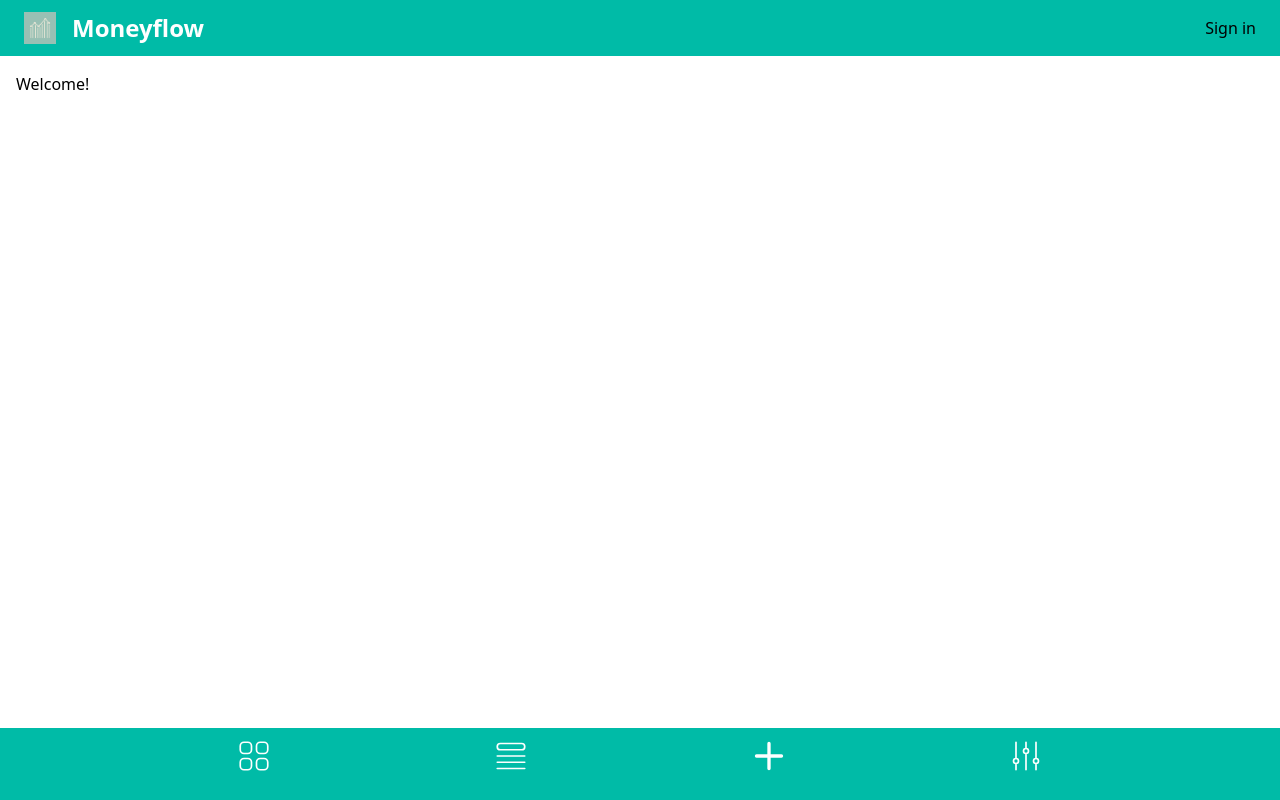
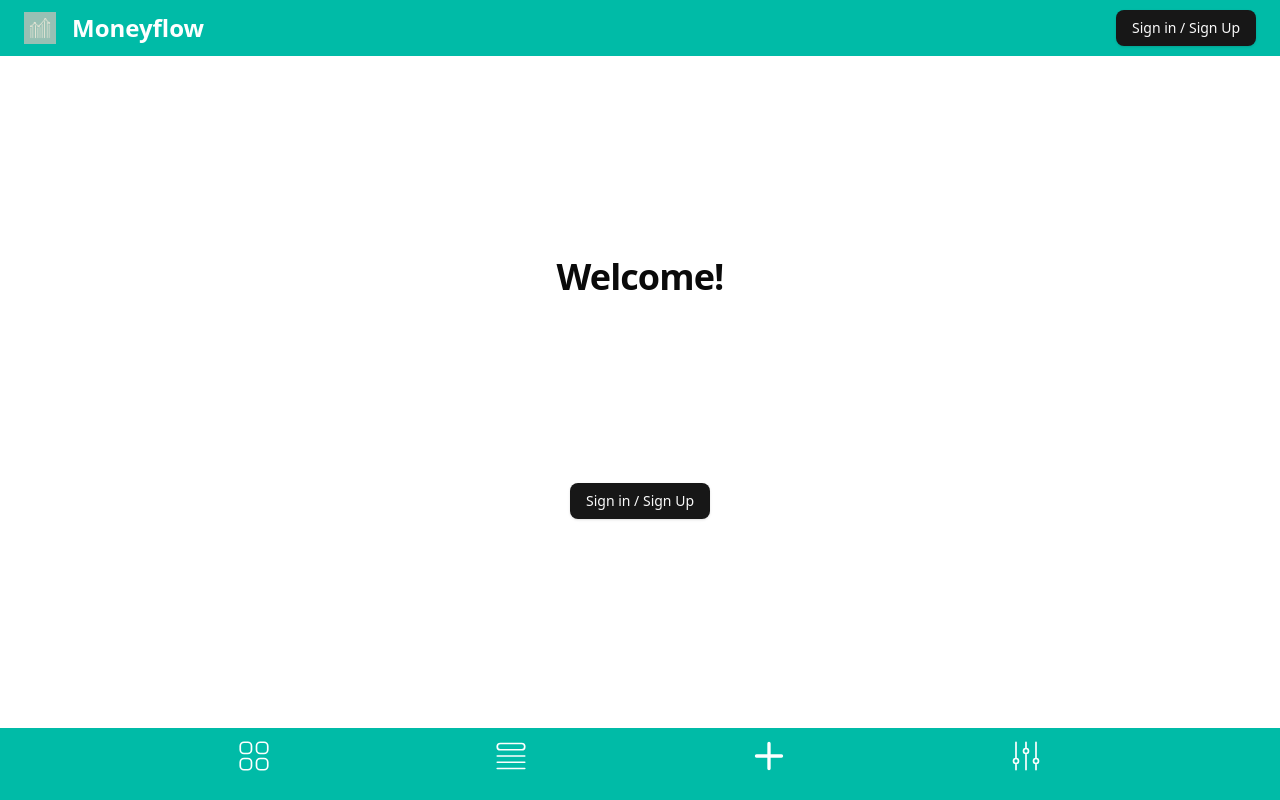
Before and after one commit to PocketCoder/moneyflow, a Next.js app: page /welcome in a window 1280 px wide. Built offline with nearby package versions, Linux system fonts and the light colour scheme; no server answers.

Commit message:
feat(ui): buttons from shadcn, styling welcome page, sign in/up wording

```diff
--- a/src/app/globals.css
+++ b/src/app/globals.css
@@ -1,6 +1,10 @@
 @import 'tailwindcss';
 
+@plugin 'tailwindcss-animate';
+
 @import 'tw-animate-css';
+
+@custom-variant dark (&:is(.dark *));
 
 .grid-container {
 	display: grid;
@@ -15,3 +19,119 @@
 		'. . .'
 		'. . .';
 }
+
+@theme inline {
+	--radius-sm: calc(var(--radius) - 4px);
+	--radius-md: calc(var(--radius) - 2px);
+	--radius-lg: var(--radius);
+	--radius-xl: calc(var(--radius) + 4px);
+	--color-background: var(--background);
+	--color-foreground: var(--foreground);
+	--color-card: var(--card);
+	--color-card-foreground: var(--card-foreground);
+	--color-popover: var(--popover);
+	--color-popover-foreground: var(--popover-foreground);
+	--color-primary: var(--primary);
+	--color-primary-foreground: var(--primary-foreground);
+	--color-secondary: var(--secondary);
+	--color-secondary-foreground: var(--secondary-foreground);
+	--color-muted: var(--muted);
+	--color-muted-foreground: var(--muted-foreground);
+	--color-accent: var(--accent);
+	--color-accent-foreground: var(--accent-foreground);
+	--color-destructive: var(--destructive);
+	--color-border: var(--border);
+	--color-input: var(--input);
+	--color-ring: var(--ring);
+	--color-chart-1: var(--chart-1);
+	--color-chart-2: var(--chart-2);
+	--color-chart-3: var(--chart-3);
+	--color-chart-4: var(--chart-4);
+	--color-chart-5: var(--chart-5);
+	--color-sidebar: var(--sidebar);
+	--color-sidebar-foreground: var(--sidebar-foreground);
+	--color-sidebar-primary: var(--sidebar-primary);
+	--color-sidebar-primary-foreground: var(--sidebar-primary-foreground);
+	--color-sidebar-accent: var(--sidebar-accent);
+	--color-sidebar-accent-foreground: var(--sidebar-accent-foreground);
+	--color-sidebar-border: var(--sidebar-border);
+	--color-sidebar-ring: var(--sidebar-ring);
+}
+
+:root {
+	--radius: 0.625rem;
+	--background: oklch(1 0 0);
+	--foreground: oklch(0.145 0 0);
+	--card: oklch(1 0 0);
+	--card-foreground: oklch(0.145 0 0);
+	--popover: oklch(1 0 0);
+	--popover-foreground: oklch(0.145 0 0);
+	--primary: oklch(0.205 0 0);
+	--primary-foreground: oklch(0.985 0 0);
+	--secondary: oklch(0.97 0 0);
+	--secondary-foreground: oklch(0.205 0 0);
+	--muted: oklch(0.97 0 0);
+	--muted-foreground: oklch(0.556 0 0);
+	--accent: oklch(0.97 0 0);
+	--accent-foreground: oklch(0.205 0 0);
+	--destructive: oklch(0.577 0.245 27.325);
+	--border: oklch(0.922 0 0);
+	--input: oklch(0.922 0 0);
+	--ring: oklch(0.708 0 0);
+	--chart-1: oklch(0.646 0.222 41.116);
+	--chart-2: oklch(0.6 0.118 184.704);
+	--chart-3: oklch(0.398 0.07 227.392);
+	--chart-4: oklch(0.828 0.189 84.429);
+	--chart-5: oklch(0.769 0.188 70.08);
+	--sidebar: oklch(0.985 0 0);
+	--sidebar-foreground: oklch(0.145 0 0);
+	--sidebar-primary: oklch(0.205 0 0);
+	--sidebar-primary-foreground: oklch(0.985 0 0);
+	--sidebar-accent: oklch(0.97 0 0);
+	--sidebar-accent-foreground: oklch(0.205 0 0);
+	--sidebar-border: oklch(0.922 0 0);
+	--sidebar-ring: oklch(0.708 0 0);
+}
+
+.dark {
+	--background: oklch(0.145 0 0);
+	--foreground: oklch(0.985 0 0);
+	--card: oklch(0.205 0 0);
+	--card-foreground: oklch(0.985 0 0);
+	--popover: oklch(0.205 0 0);
+	--popover-foreground: oklch(0.985 0 0);
+	--primary: oklch(0.922 0 0);
+	--primary-foreground: oklch(0.205 0 0);
+	--secondary: oklch(0.269 0 0);
+	--secondary-foreground: oklch(0.985 0 0);
+	--muted: oklch(0.269 0 0);
+	--muted-foreground: oklch(0.708 0 0);
+	--accent: oklch(0.269 0 0);
+	--accent-foreground: oklch(0.985 0 0);
+	--destructive: oklch(0.704 0.191 22.216);
+	--border: oklch(1 0 0 / 10%);
+	--input: oklch(1 0 0 / 15%);
+	--ring: oklch(0.556 0 0);
+	--chart-1: oklch(0.488 0.243 264.376);
+	--chart-2: oklch(0.696 0.17 162.48);
+	--chart-3: oklch(0.769 0.188 70.08);
+	--chart-4: oklch(0.627 0.265 303.9);
+	--chart-5: oklch(0.645 0.246 16.439);
+	--sidebar: oklch(0.205 0 0);
+	--sidebar-foreground: oklch(0.985 0 0);
+	--sidebar-primary: oklch(0.488 0.243 264.376);
+	--sidebar-primary-foreground: oklch(0.985 0 0);
+	--sidebar-accent: oklch(0.269 0 0);
+	--sidebar-accent-foreground: oklch(0.985 0 0);
+	--sidebar-border: oklch(1 0 0 / 10%);
+	--sidebar-ring: oklch(0.556 0 0);
+}
+
+@layer base {
+	* {
+		@apply border-border outline-ring/50;
+	}
+	body {
+		@apply bg-background text-foreground;
+	}
+}
--- a/src/app/welcome/page.tsx
+++ b/src/app/welcome/page.tsx
@@ -1,13 +1,20 @@
 import {auth} from '@/auth';
+import {SignIn} from '@/components/auth/signin-button';
 import WelcomeForm from '@/components/WelcomeForm';
 
 export default async function Welcome() {
 	const session = await auth();
 
 	return (
-		<section>
-			<h1>Welcome!</h1>
-			{session ? <WelcomeForm /> : <></>}
+		<section className="flex h-full w-full flex-col items-center justify-evenly">
+			<h1 className="scroll-m-20 text-center text-4xl font-extrabold tracking-tight text-balance">Welcome!</h1>
+			{session ? (
+				<WelcomeForm />
+			) : (
+				<>
+					<SignIn />
+				</>
+			)}
 		</section>
 	);
 }
--- a/src/components/auth/signin-button.tsx
+++ b/src/components/auth/signin-button.tsx
@@ -1,13 +1,16 @@
 import {signIn} from '@/auth';
+import {Button} from '../ui/button';
 
 export function SignIn() {
 	return (
 		<form
 			action={async () => {
 				'use server';
-				await signIn();
+				await signIn('github', {redirectTo: '/'});
 			}}>
-			<button type="submit">Sign in</button>
+			<Button className="cursor-pointer" type="submit" variant={'default'}>
+				Sign in / Sign Up
+			</Button>
 		</form>
 	);
 }
--- a/src/components/auth/signout-button.tsx
+++ b/src/components/auth/signout-button.tsx
@@ -1,4 +1,5 @@
 import {signOut} from '@/auth';
+import {Button} from '../ui/button';
 
 export function SignOut() {
 	return (
@@ -7,7 +8,9 @@
 				'use server';
 				await signOut();
 			}}>
-			<button type="submit">Sign Out</button>
+			<Button className="cursor-pointer" type="submit" variant="secondary">
+				Sign Out
+			</Button>
 		</form>
 	);
 }
--- /dev/null
+++ b/src/components/ui/button.tsx
@@ -0,0 +1,47 @@
+import * as React from 'react';
+import {Slot} from '@radix-ui/react-slot';
+import {cva, type VariantProps} from 'class-variance-authority';
+
+import {cn} from '@/lib/utils';
+
+const buttonVariants = cva(
+	'inline-flex items-center justify-center gap-2 whitespace-nowrap rounded-md text-sm font-medium transition-colors focus-visible:outline-none focus-visible:ring-1 focus-visible:ring-ring disabled:pointer-events-none disabled:opacity-50 [&_svg]:pointer-events-none [&_svg]:size-4 [&_svg]:shrink-0',
+	{
+		variants: {
+			variant: {
+				default: 'bg-primary text-primary-foreground shadow hover:bg-primary/90',
+				destructive: 'bg-destructive text-destructive-foreground shadow-sm hover:bg-destructive/90',
+				outline: 'border border-input bg-background shadow-sm hover:bg-accent hover:text-accent-foreground',
+				secondary: 'bg-secondary text-secondary-foreground shadow-sm hover:bg-secondary/80',
+				ghost: 'hover:bg-accent hover:text-accent-foreground',
+				link: 'text-primary underline-offset-4 hover:underline'
+			},
+			size: {
+				default: 'h-9 px-4 py-2',
+				sm: 'h-8 rounded-md px-3 text-xs',
+				lg: 'h-10 rounded-md px-8',
+				icon: 'h-9 w-9'
+			}
+		},
+		defaultVariants: {
+			variant: 'default',
+			size: 'default'
+		}
+	}
+);
+
+export interface ButtonProps
+	extends React.ButtonHTMLAttributes<HTMLButtonElement>,
+		VariantProps<typeof buttonVariants> {
+	asChild?: boolean;
+}
+
+const Button = React.forwardRef<HTMLButtonElement, ButtonProps>(
+	({className, variant, size, asChild = false, ...props}, ref) => {
+		const Comp = asChild ? Slot : 'button';
+		return <Comp className={cn(buttonVariants({variant, size, className}))} ref={ref} {...props} />;
+	}
+);
+Button.displayName = 'Button';
+
+export {Button, buttonVariants};
```
